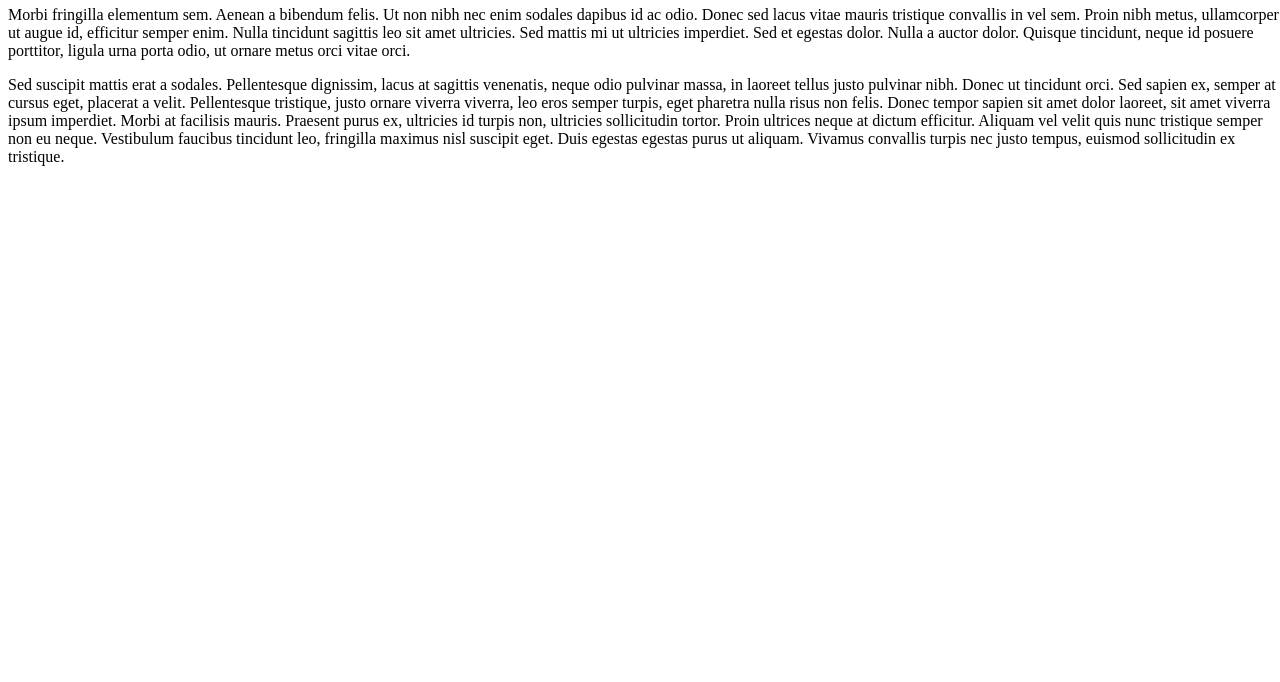
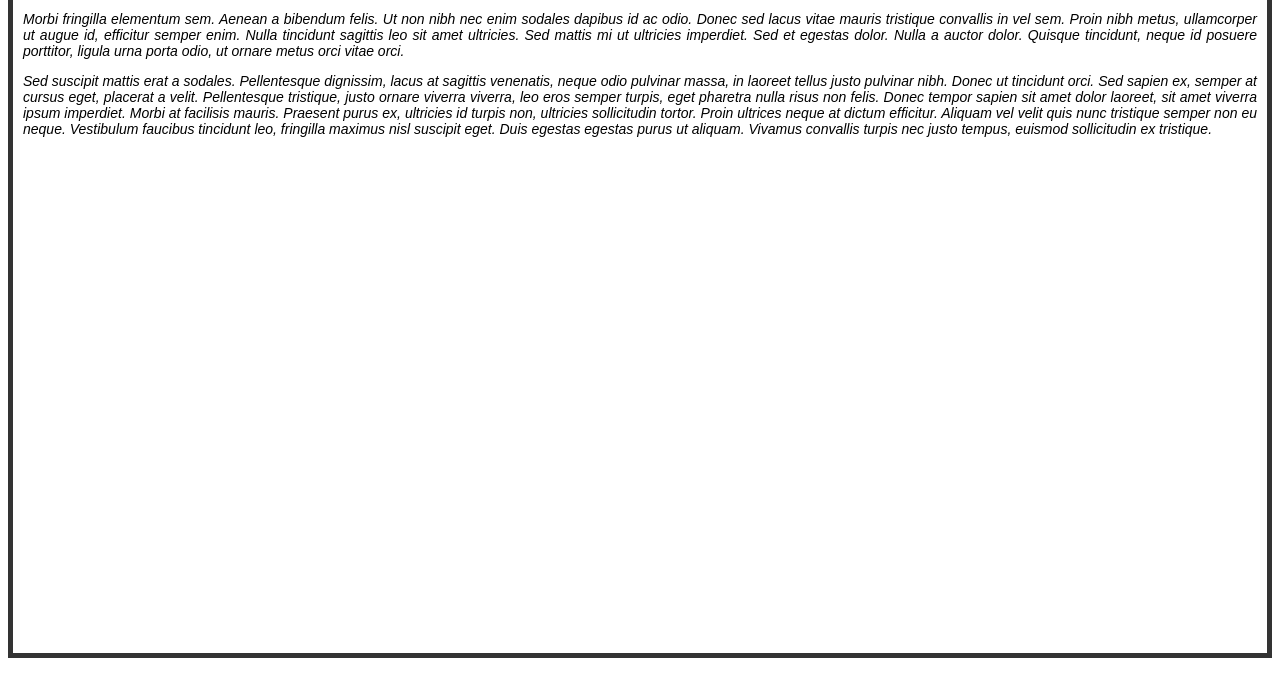
Before and after one commit to pablo-go/Hola-Mundo, a plain HTML site: page index.html in a window 1280 px wide. Shown: the part 134-816 px from the top of the page. Drawn offline with Linux system fonts and the light colour scheme.

Commit message:
Cambios de estilo y texto

```diff
--- a/css/style.css
+++ b/css/style.css
@@ -1,10 +1,18 @@
+html{
+
+}
 body{
-	width: 100%;
-	height: 100%;
+	border: 5px solid #333;
+	padding: 10px;
+	font-family: sans-serif;
+	text-align: justify;
 }
 h1{
-	font-family: sans-serif;
 	font-size: 24px;
 	color: #333;
 	font-weight: bold;
 }
+p{
+	font-style: italic;
+	font-size: 14px;
+}
```
Also changed, not shown: index.html (line endings or trailing spaces).
